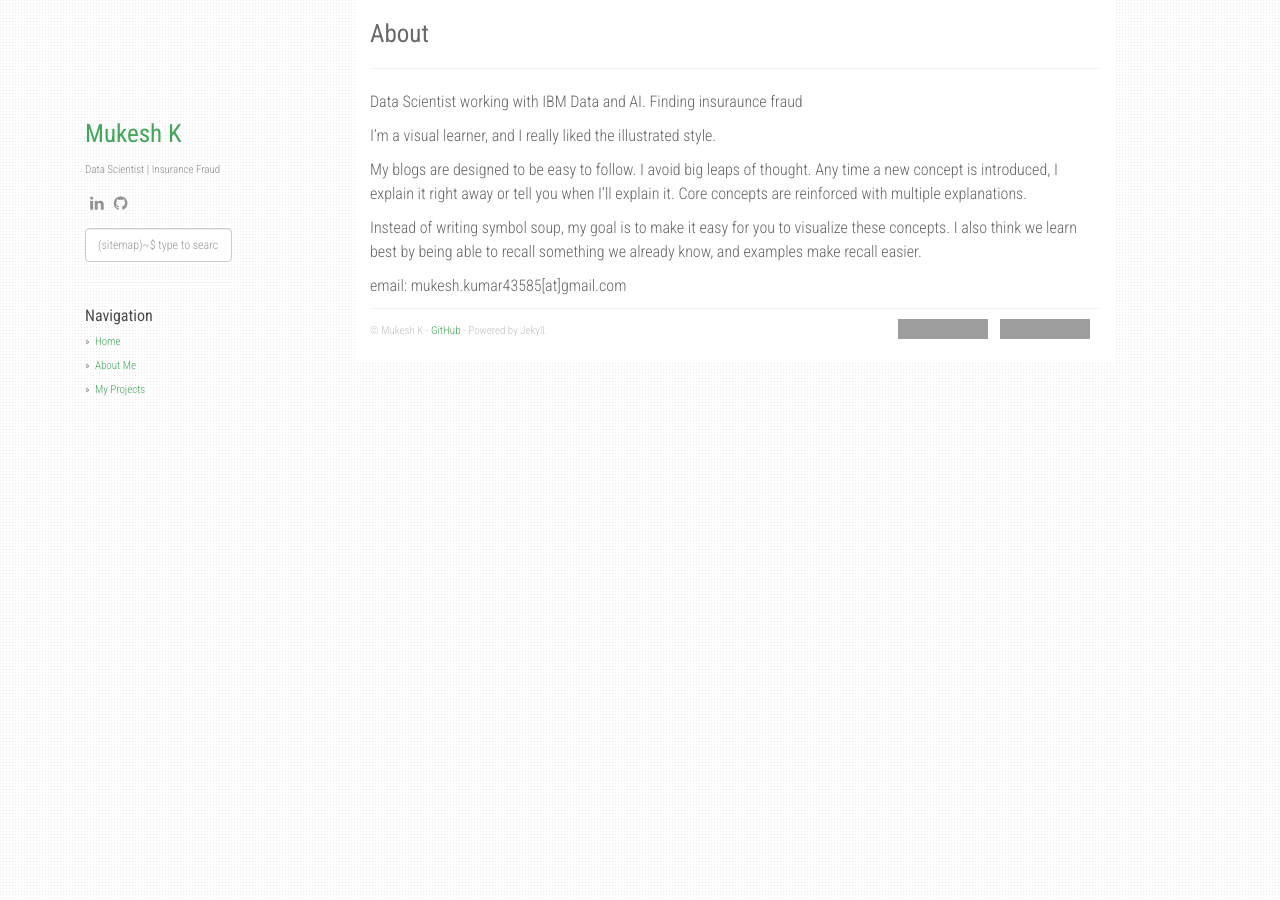
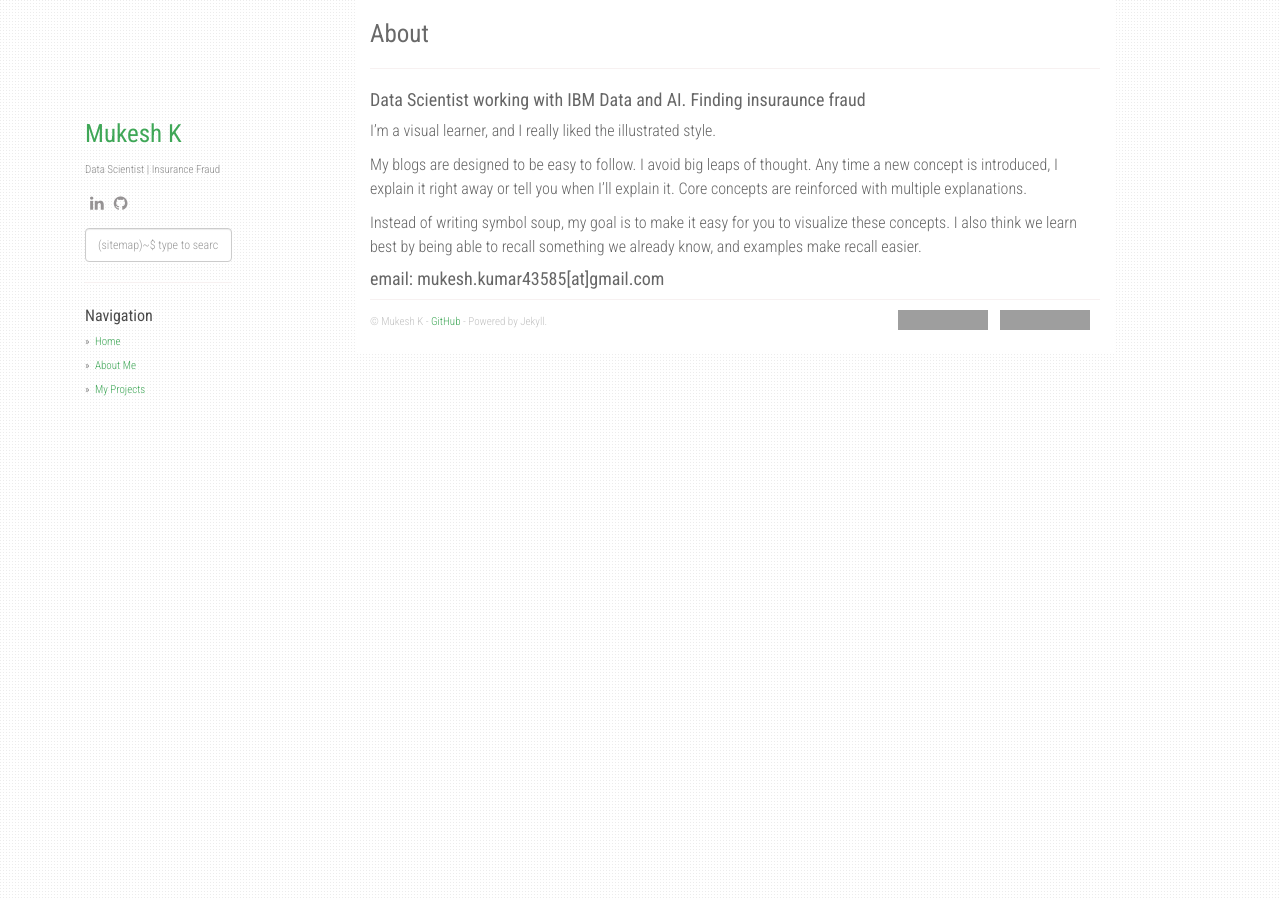
Before and after one commit to muksmuks/muksmuks.github.io, a Jekyll site: the page built from about.md, in a window 1280 px wide. Built offline with Jekyll 4.4.1, drawn with Linux system fonts in a browser that asks for light colours; nearby versions of some CDN libraries; grey boxes are pictures that could not be loaded.

```diff
--- a/about.md
+++ b/about.md
@@ -4,7 +4,7 @@ title: About
 permalink: /about/
 ---
 
-Data Scientist working with IBM Data and AI. Finding insuraunce fraud
+<h4>Data Scientist working with IBM Data and AI. Finding insuraunce fraud</h4>
 
 I’m a visual learner, and I really liked the illustrated style.
 
```
Also changed, not shown: other parts of about.md (+1 -1 lines).
